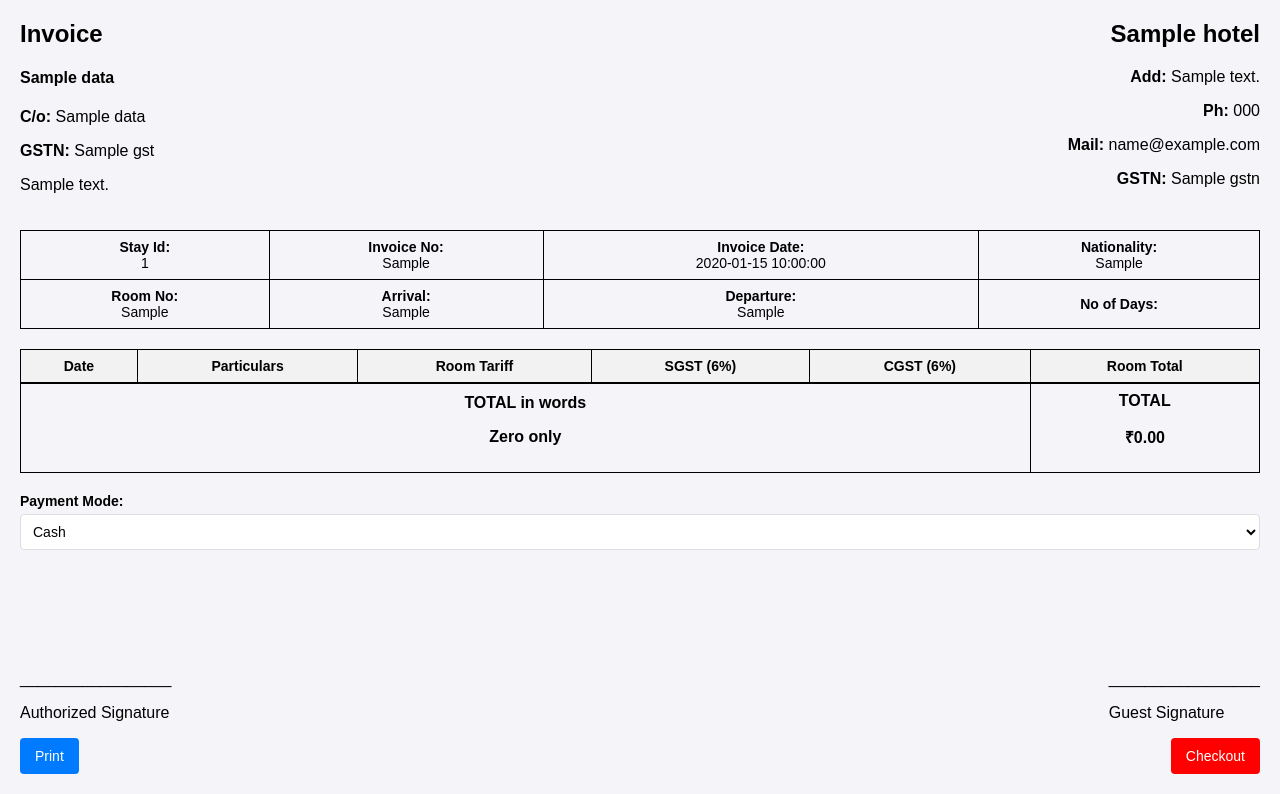
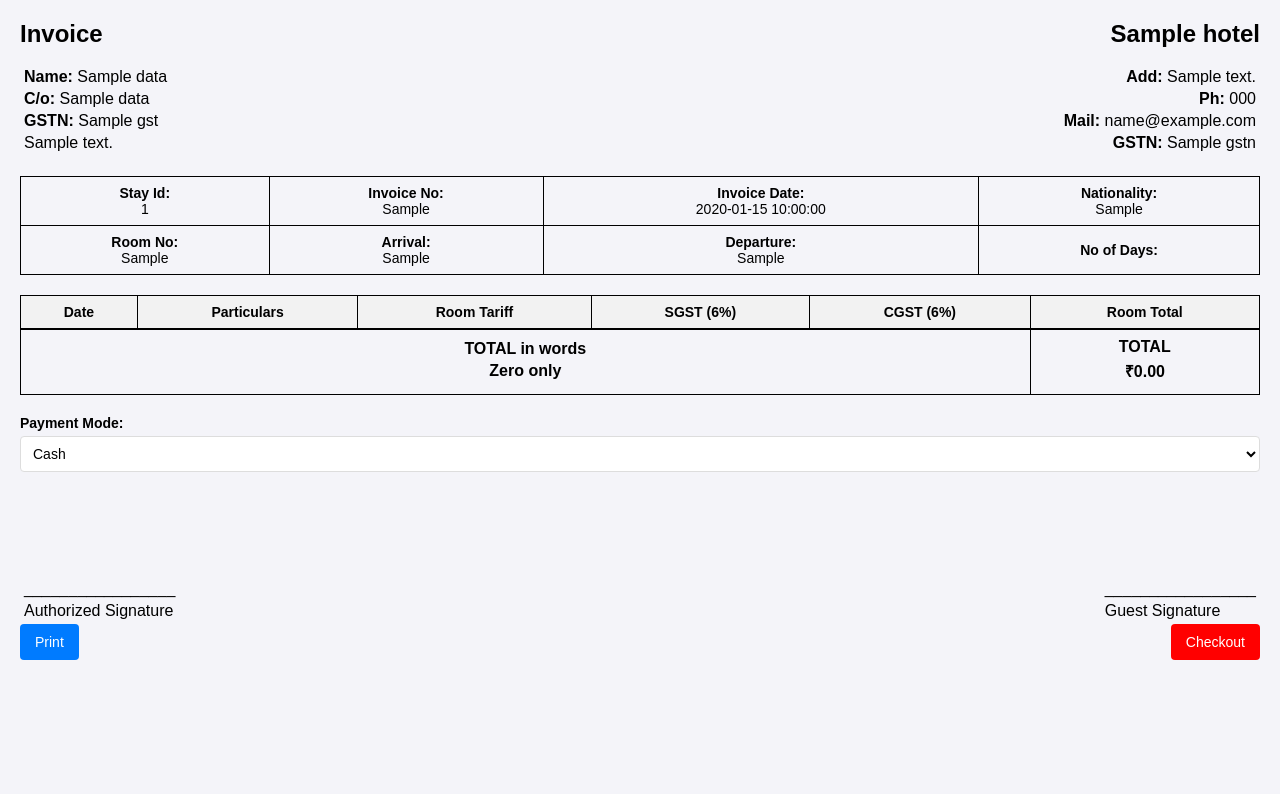
Before and after one commit to zaidkaladia/HotelPOS, a Flask app: template templates/billing.html in a window 1280 px wide. Shown: the part 58-852 px from the top of the page. After the commit the page ends 718 px from the top, so only its background shows below. Run offline with Flask 3, Linux system fonts and the light colour scheme; the template is opened without the code that fills it: most values are stand-ins (such as "Sample title", 1, 10 or a date in 2020).

Commit message:
fix: css fix for billing.html

```diff
--- a/templates/billing.html
+++ b/templates/billing.html
@@ -27,6 +27,9 @@
             margin: 0;
             padding: 0;
             background-color: #f4f4f9;
+        }
+        p {
+          margin: 4px;
         }
         .container {
             width: 210mm; /* A4 width */
@@ -370,7 +373,7 @@
     <div class="invoice-header">
         <div>
             <h2>Invoice</h2>
-            <h4>{{data.primary_person_name}}</h4>
+            <p><b>Name: </b>{{data.primary_person_name}}</p>
             <p style="margin-bottom: 4px;"><b>C/o:</b> {{data.company_name}}</p>
             <p><b>GSTN:</b> {{data.gst}}</p>
             <p>{{data.company_address}}</p>
```
